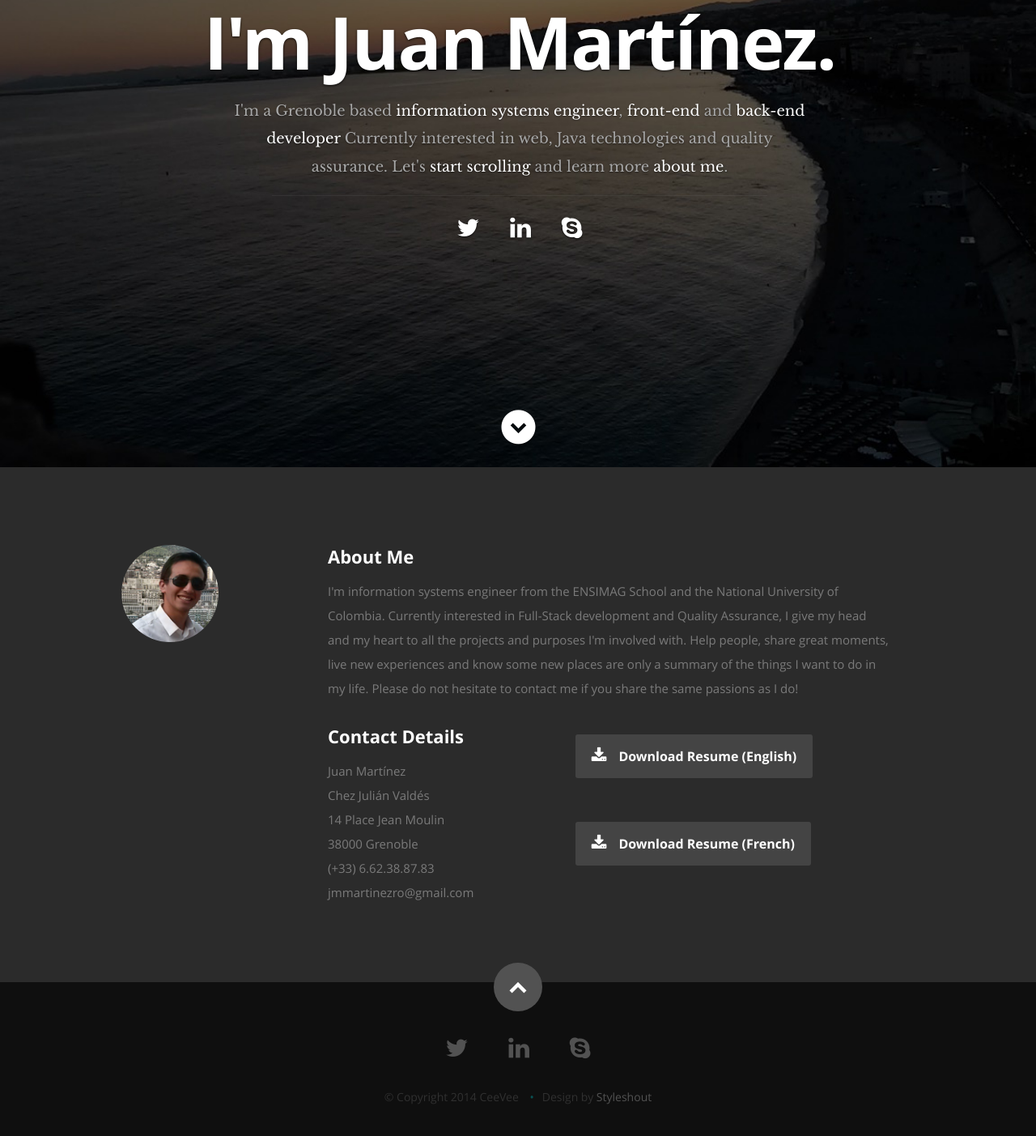
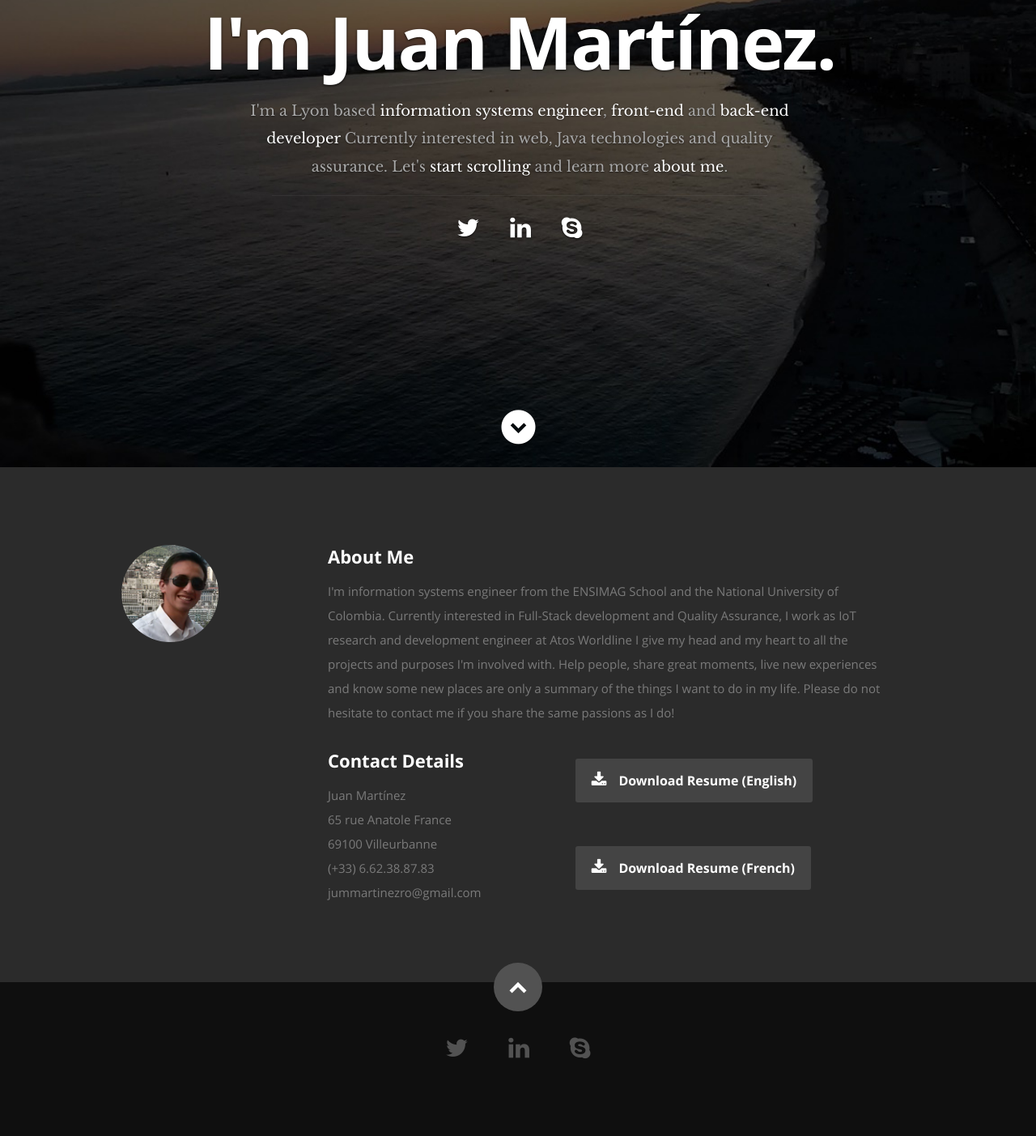
Before and after one commit to Jummartinezro/jummartinezro, a plain HTML site: page index.html in a window 1280 px wide. Shown: the part 223-1626 px from the top of the page at 81% size. Drawn offline with nearby package versions, Linux system fonts and the light colour scheme.

Commit message:
Update 2017-11-14

```diff
--- a/index.html
+++ b/index.html
@@ -60,7 +60,7 @@
       <div class="row banner">
          <div class="banner-text">
             <h1 class="responsive-headline">I'm {{ctrl.resumeData.name}}.</h1>
-            <h3>I'm a Grenoble based <span>information systems engineer</span>,
+            <h3>I'm a Lyon based <span>information systems engineer</span>,
                <span>front-end</span> and <span>back-end developer</span>
                 Currently interested in web, Java technologies and quality assurance.
                 Let's <a class="smoothscroll" href="#about">start scrolling</a>
@@ -98,7 +98,7 @@
             <h2>About Me</h2>
 
             <p>I'm information systems engineer from the ENSIMAG School and the National University of Colombia.
-                Currently interested in Full-Stack development and Quality Assurance,
+                Currently interested in Full-Stack development and Quality Assurance, I work as IoT research and development engineer at Atos Worldline
                 I give my head and my heart to all the projects and purposes I'm involved with.
                 Help people, share great moments, live new experiences and know some new places are only a summary of
                 the things I want to do in my life. Please do not hesitate to contact me if you share the same passions
@@ -113,12 +113,11 @@
                   <p class="address">
                      <span>{{ctrl.resumeData.name}}</span><br>
                      <span>
-                        Chez Julián Valdés<br>
-                        14 Place Jean Moulin<br>
-                        38000 Grenoble
+                        65 rue Anatole France<br>
+                        69100 Villeurbanne
                      </span><br>
                      <span>(+33) 6.62.38.87.83</span><br>
-                     <span>jmmartinezro@gmail.com</span>
+                     <span>jummartinezro@gmail.com</span>
                   </p>
                </div>
 
@@ -156,11 +155,10 @@
                <li><a href="skype:jmmartinezro?call"><i class="fa fa-skype"></i></a></li>
             </ul>
 
-            <ul class="copyright">
+            <!-- <ul class="copyright">
                <li>&copy; Copyright 2014 CeeVee</li>
                <li>Design by <a title="Styleshout" href="http://www.styleshout.com/">Styleshout</a></li>
-            </ul>
-
+            </ul> -->
          </div>
 
          <div id="go-top"><a class="smoothscroll" title="Back to Top" href="#home"><i class="icon-up-open"></i></a></div>
```
